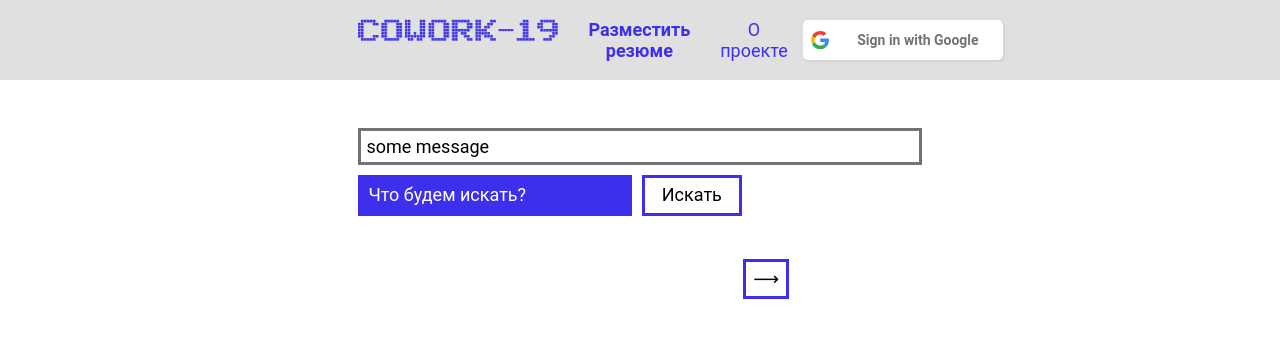
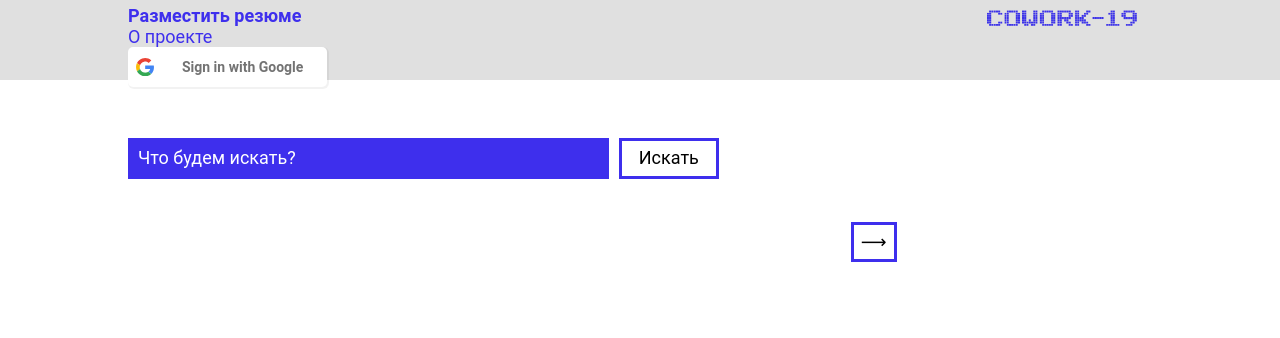
Before and after one commit to btseytlin/cowork-19, a Python web app: template cowork_site/templates/list.html in a window 1280 px wide. Shown: the top 338 px of the page. Run offline with Jinja, Linux system fonts and the light colour scheme; the template is opened without the code that fills it, so the values that code supplies are empty; some libraries are stand-ins or nearby versions.

Commit message:
moe styles

```diff
--- a/cowork_site/config.py
+++ b/cowork_site/config.py
@@ -17,4 +17,4 @@ class Configuration(BaseEnvironConfig):
     OAUTHLIB_INSECURE_TRANSPORT = BooleanConfig(default=False)
 
     # Custom
-    POSTINGS_PER_PAGE = IntConfig(default=1)
+    POSTINGS_PER_PAGE = IntConfig(default=20)
--- a/cowork_site/static/style.css
+++ b/cowork_site/static/style.css
@@ -80,6 +80,7 @@ a:hover{
 
 .auth {
     text-align: right;
+     font-size: 16px;
 }
 
 .flash {
@@ -413,8 +414,8 @@ button, input[type="submit"] {
 
 .main-nav li {
     text-align: center;
-    margin-left: 15px;
-    margin-right: 15px;
+    margin-left: 7px;
+    margin-right: 7px;
     margin-top: auto;
 }
 
@@ -447,7 +448,7 @@ button, input[type="submit"] {
 }
 
 
-@media only screen and (max-width: 1000px) {
+@media only screen and (max-width: 1400px) {
     .container {
         width: 80%;
     }
--- a/cowork_site/templates/base.html
+++ b/cowork_site/templates/base.html
@@ -38,7 +38,7 @@
             </div>
             <div class="auth">
                 {% if current_user.is_authenticated %}
-                  <span>{{ current_user.email }}</span>
+                  <span class="user-email">{{ current_user.email }}</span>
                     <a class="logout" href="{{ url_for("logout") }}">Выйти</a>
 
                 {% else %}
@@ -61,7 +61,6 @@
     {% for message in get_flashed_messages() %}
         <div class="flash">{{ message }}</div>
     {% endfor %}
-     <div class="flash">some message</div>
 </div>
 <div class="content">
   {% block content %}{% endblock %}
```
